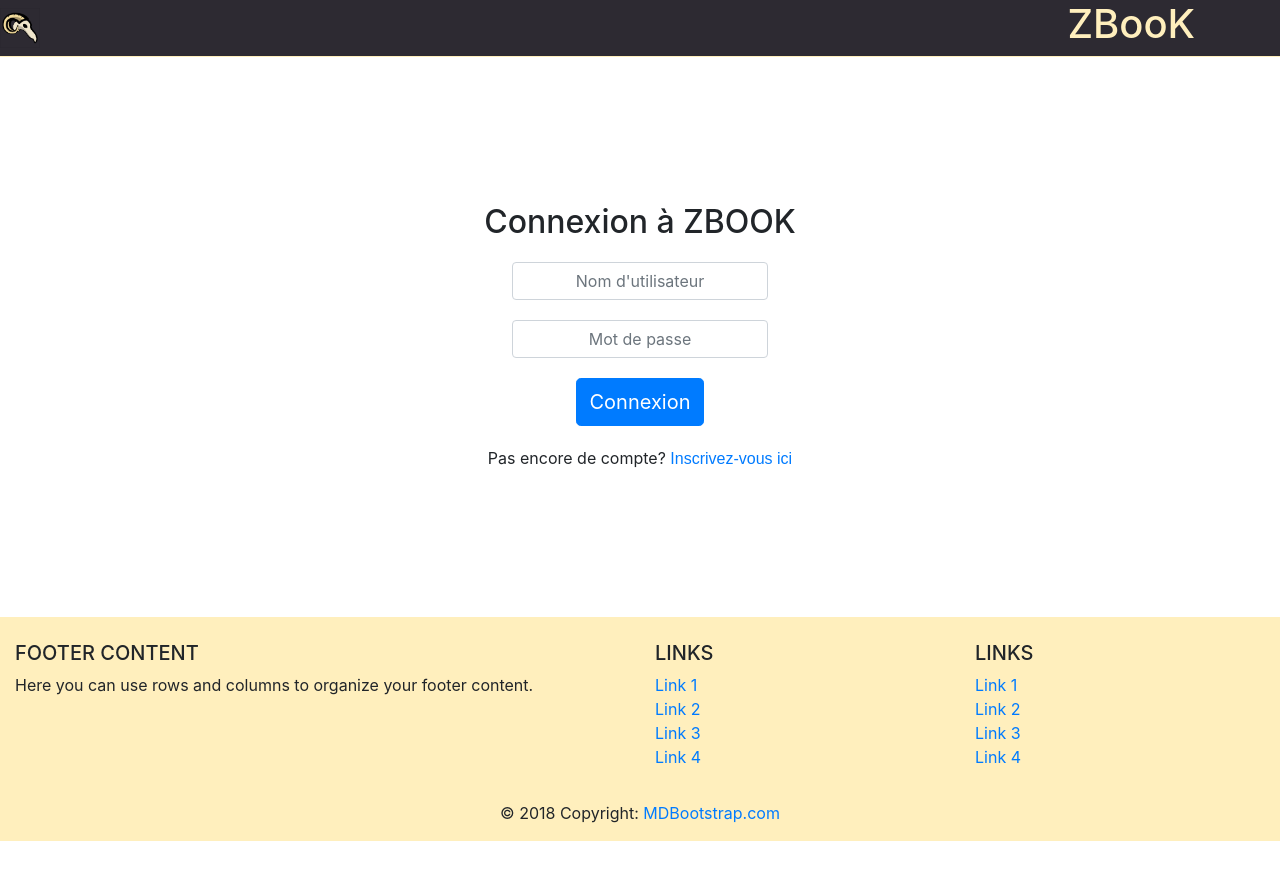
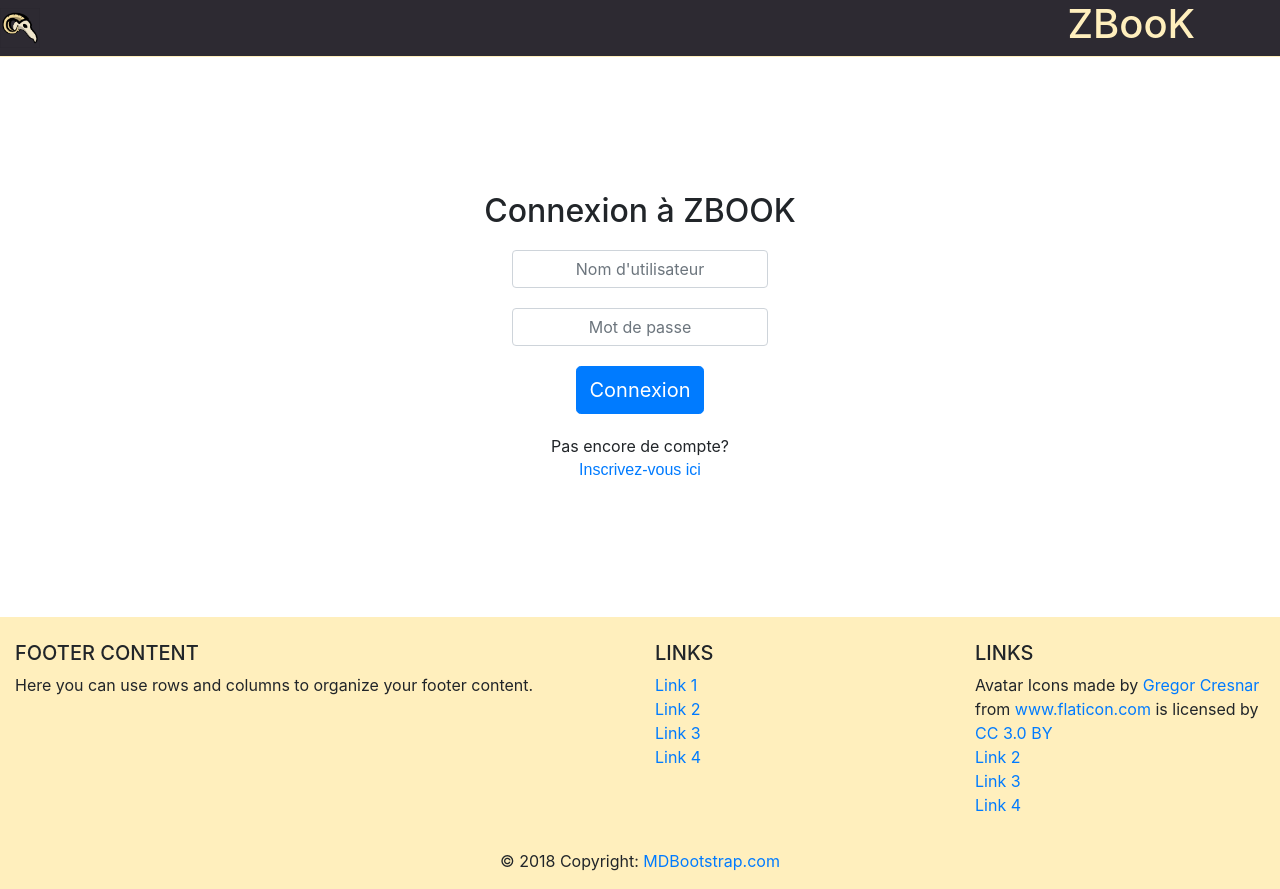
Before and after one commit to carmenching/ZBook, a PHP site: page /zbook/login.php in a window 1280 px wide. Before the commit the page ends 841 px from the top, so only its background shows below. Run offline with PHP 8.4, Linux system fonts and the light colour scheme; some libraries are stand-ins or nearby versions.

Commit message:
centered login form

```diff
--- a/ajax/addUsers.js
+++ b/ajax/addUsers.js
@@ -1,6 +1,3 @@
-
-
-
 $(document).ready(function(e) {
 
     e.preventDefault();
--- a/connect.php
+++ b/connect.php
@@ -28,7 +28,7 @@ if(empty($_SESSION['username'])) {
 
 if(!password_verify($password, $userPassword)) {
     echo "mot de passe incorrecte";
-	header("refresh:5; url=http://localhost/zbook/login.php");
+	header("refresh:3; url=http://localhost/zbook/login.php");
 } else {
 	header('Location: http://localhost/zbook/index.php');
 }
--- /dev/null
+++ b/css/login.css
@@ -0,0 +1,6 @@
+#login_form {
+    min-height: 70vh;
+    display: flex;
+    flex-direction: column;
+    justify-content: center;
+}
--- a/css/style.css
+++ b/css/style.css
@@ -3,6 +3,7 @@
 html,
 body {
     width: 100%;
+    overflow-x: hidden;
 }
 
 h1 {
@@ -234,6 +235,10 @@ small {
     display: flex;
 }
 
+.container {
+    min-height: 63vh;
+}
+
 
 /* combined */
 
@@ -277,13 +282,6 @@ page connexion
     width: 10vw;
 }
 
-#login_form {
-    min-height: 70vh;
-    display: flex;
-    flex-direction: column;
-    justify-content: center;
-}
-
 .center-text {
     text-align: center;
     align-items: center;
--- a/index.php
+++ b/index.php
@@ -53,7 +53,7 @@ if($update = $mysqli->prepare($query)) {
 
 					<?php
 					// recuperer tous les posts depuis la bdd
-					$querySearch = "SELECT post.IDPost, user.FirstNameUser, user.LastNameUser, post.DatePost, post.ContentPost, COUNT(post_like.IDPostLike) AS NumberLikes
+					$querySearch = "SELECT user.IDUser, post.IDPost, user.FirstNameUser, user.LastNameUser, post.DatePost, post.ContentPost, COUNT(post_like.IDPostLike) AS NumberLikes
 									FROM post LEFT JOIN post_like ON post_like.IDPost = post.IDPost, user
 									WHERE post.IDUser = user.IDUser
 									GROUP BY IDPost
@@ -63,7 +63,7 @@ if($update = $mysqli->prepare($query)) {
 						while ($post = $fetch->fetch_assoc()) {
 							echo
 							"<article class=\"fullpost\">
-							<p class=\"post-title mt-3\"><a href=\"\">".$post['FirstNameUser']." ".$post['LastNameUser']."</a><small class=\"ml-4\">".$post['DatePost']."</small></p>
+							<p class=\"post-title mt-3\"><a href=\"otherProfile.php/?userID=".$post['IDUser']."\">".$post['FirstNameUser']." ".$post['LastNameUser']."</a><small class=\"ml-4\">".$post['DatePost']."</small></p>
 							<p class=\"postcontent\">" . $post['ContentPost'] . "</p>
 							<a class=\"likePost\" href=\"publications_like.php/?like=". $post['IDPost']."\"><img src=\"img/like.png\" alt=\"like icon\" style=\"width:20px\">
 							<p id =\"postid".$post['IDPost']. "\" class=\"likeCount\">".intval($post['NumberLikes'])."</p></a>
@@ -84,3 +84,4 @@ if($update = $mysqli->prepare($query)) {
 <?php
 include 'template/footerpreset.php';
 ?>
+$_SESSION['userID']
--- a/login.php
+++ b/login.php
@@ -13,6 +13,7 @@ session_start();
 	<title> ZBook - Accueil </title>
 	<link rel="stylesheet" type="text/css" href="css/bootstrap/bootstrap.css">
 	<link rel="stylesheet" type="text/css" href="css/style.css">
+	<link rel="stylesheet" type="text/css" href="css/login.css">
 	<meta http-equiv="X-UA-Compatible" content="IE=edge">
 	<!--[if lt IE 9]>
 	 <script
@@ -40,8 +41,9 @@ session_start();
 
 	<!-- barre du haut, contiendra logo, shearchbar etc -->
 
-    <div class="container" id="login_form">
-      <form action="connect.php" method="POST">
+    <div class="container">
+	<div class="center-text" id="login_form">
+	  <form action="connect.php" method="POST">
         <h2 class="center-text">Connexion à ZBOOK</h2>
           <div class="centerFormItem form-fields">
             <input type="text" class="form-control center-text" id="username" name="username" placeholder="Nom d'utilisateur" required/>
@@ -51,7 +53,6 @@ session_start();
           </div>
           <button type="submit" class="centerFormItem btn btn-primary btn-lg btn-block center-text" id ="connexion" value="Connexion" name="submit">Connexion</button>
       </form>
-      <div class="container center-text">
           Pas encore de compte? <a href="Inscription.php" style="font-family:'Play', sans-serif;">Inscrivez-vous ici</a>
       </div>
     </div>
--- a/otherProfile.php
+++ b/otherProfile.php
@@ -4,8 +4,8 @@ session_start();
 $action = "profile";
 include 'template/headerpreset.php';
 
-if(isset($_GET['idUser'])) {
-    $currentUser = $_GET['idUser'];
+if(isset($_GET['userID'])) {
+    $currentUser = $_GET['userID'];
     $userQuery = "SELECT IDUser, LastNameUser, FirstNameUser, PseudoUser, MailUser, BirthDateUser FROM user WHERE IDUser =?";
     if($fetchUser = $mysqli->prepare($userQuery)) {
         $fetchUser->bind_param("s", $currentUser);
--- a/searchUser.php
+++ b/searchUser.php
@@ -9,6 +9,7 @@ require('config/DBCNX.php');
 include 'template/headerpreset.php';
 
 ?>
+<main class="container">
     <form id="userSearch" class="align-center" action="searchList.php" method="POST">
         <h1>Search a User</h1>
         <input type="text" name="searchUserName" id="searchUserName">
@@ -18,7 +19,7 @@ include 'template/headerpreset.php';
         <div id="usersList" class="hiddenwithouthover">
         </div>
     </section>
-
+</main>
 <script src="ajax/searchUsers.js"></script>
 
 
--- a/template/footerpreset.php
+++ b/template/footerpreset.php
@@ -51,7 +51,7 @@
 
         <ul class="list-unstyled">
           <li>
-            <a href="#!">Link 1</a>
+            <div>Avatar Icons made by <a href="https://www.flaticon.com/authors/gregor-cresnar" title="Gregor Cresnar">Gregor Cresnar</a> from <a href="https://www.flaticon.com/" 			    title="Flaticon">www.flaticon.com</a> is licensed by <a href="http://creativecommons.org/licenses/by/3.0/" 			    title="Creative Commons BY 3.0" target="_blank">CC 3.0 BY</a></div>
           </li>
           <li>
             <a href="#!">Link 2</a>
```
Lines whose indentation alone changed are shown as unchanged.
